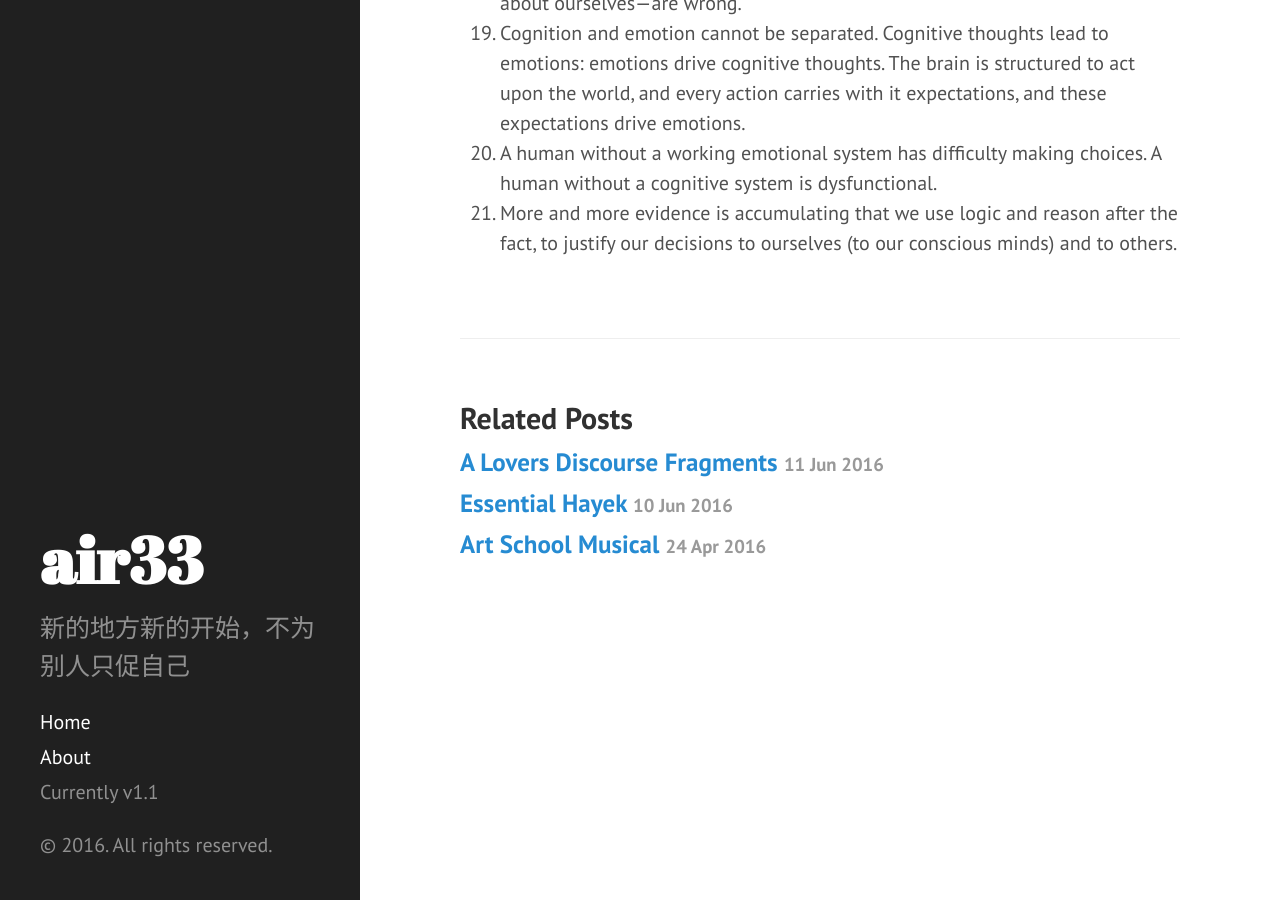
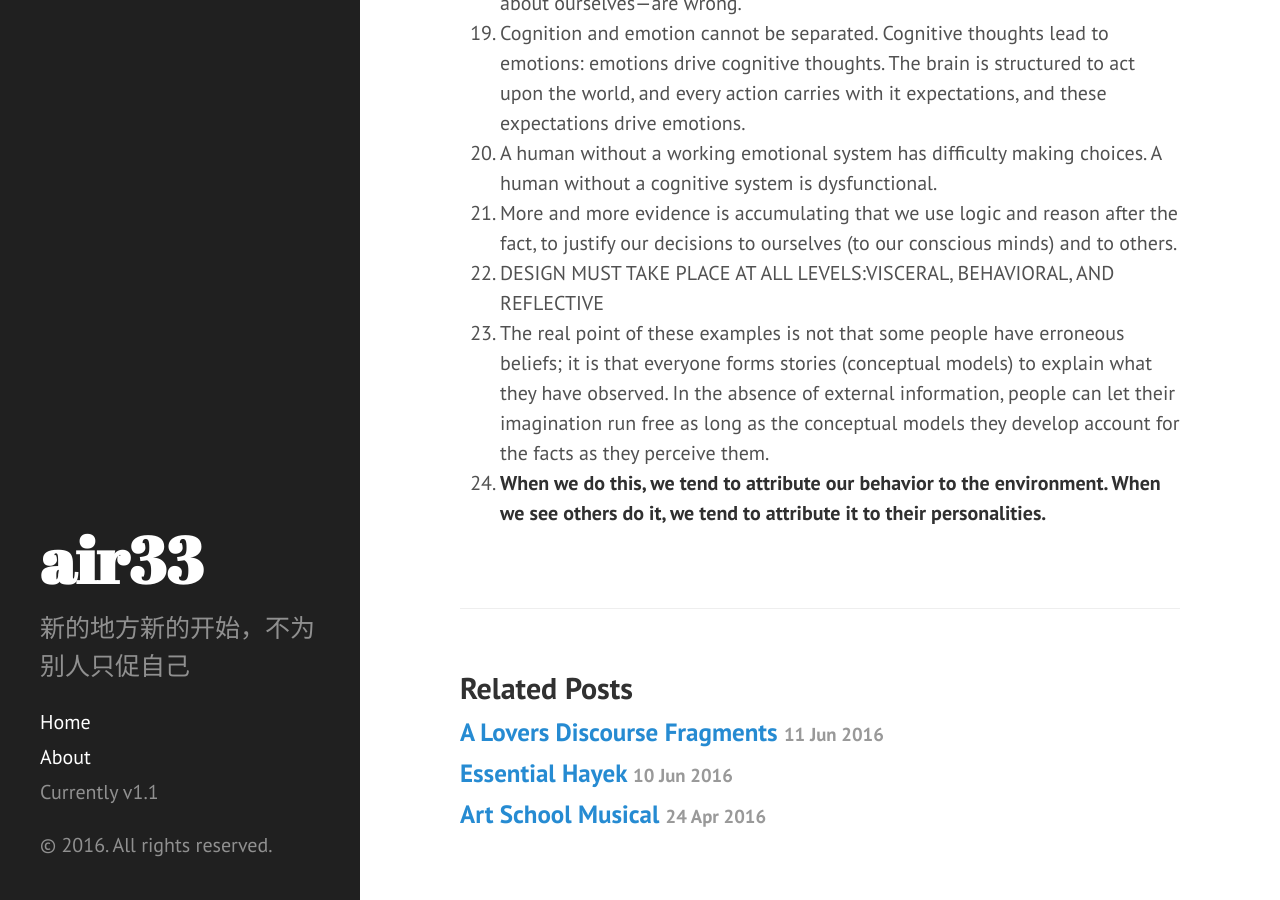
Before and after one commit to air33/air33.github.io, a Jekyll site: the page built from _posts/2016-06-18-The-Design-of-Everyday-Things.md, in a window 1280 px wide and 900 px high, scrolled down 2457 px. Built offline with Jekyll 4.4.1, drawn with Linux system fonts in a browser that asks for light colours.

Commit message:
changed highlighter

```diff
--- a/_posts/2016-06-18-The-Design-of-Everyday-Things.md
+++ b/_posts/2016-06-18-The-Design-of-Everyday-Things.md
@@ -90,3 +90,11 @@ human without a cognitive system is dysfunctional.
 21. More and more evidence is accumulating that
 we use logic and reason after the fact, to justify our decisions to
 ourselves (to our conscious minds) and to others.
+22. DESIGN MUST TAKE PLACE AT ALL LEVELS:VISCERAL, BEHAVIORAL, AND REFLECTIVE
+23. The real point of these examples is not that some people have erroneous beliefs; it is that everyone forms stories (conceptual models) to explain what they have observed. In the absence of external
+information, people can let their imagination run free as long as
+the conceptual models they develop account for the facts as they
+perceive them.
+24. **When we do this, we tend to attribute our behavior
+to the environment. When we see others do it, we tend to attribute
+it to their personalities.**
```
